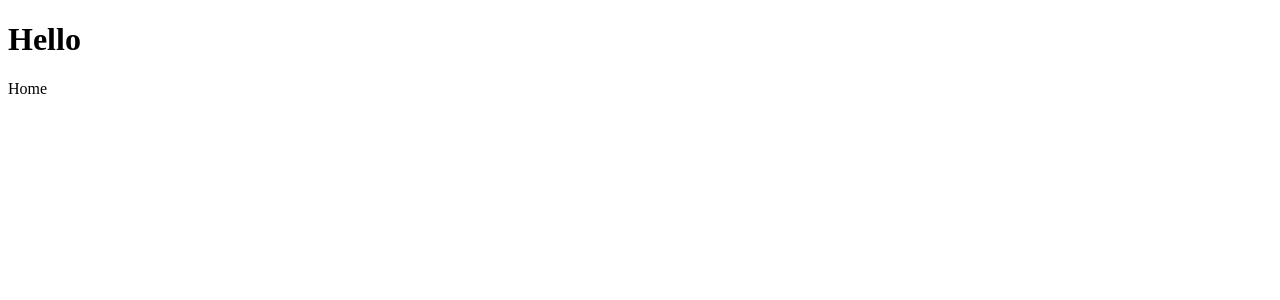
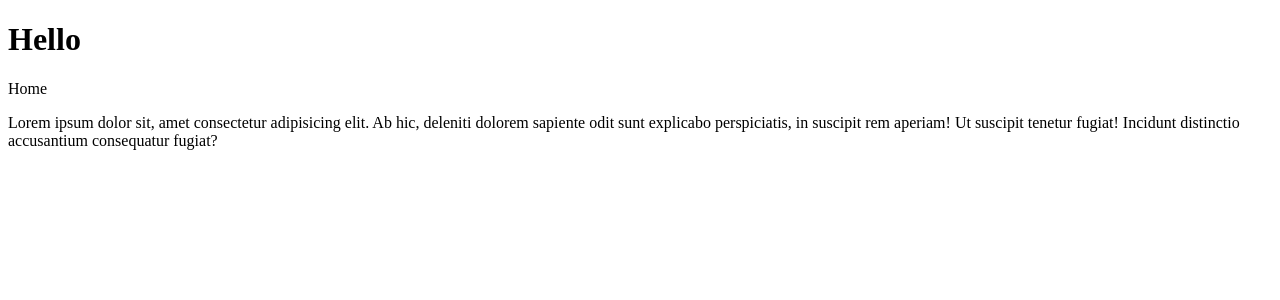
Before and after one commit to maksymskvr1324/Shop_kids, a React (Create React App) app: page / in a window 1280 px wide. Shown: the top 300 px of the page. Built offline with nearby package versions, Linux system fonts and the light colour scheme.

Commit message:
added p with text

```diff
--- a/src/components/Home.tsx
+++ b/src/components/Home.tsx
@@ -2,6 +2,11 @@ import React from 'react'
 
 export default function Home() {
   return (
-    <div>Home</div>
+    <>
+        <div>
+            Home
+        </div>
+        <p>Lorem ipsum dolor sit, amet consectetur adipisicing elit. Ab hic, deleniti dolorem sapiente odit sunt explicabo perspiciatis, in suscipit rem aperiam! Ut suscipit tenetur fugiat! Incidunt distinctio accusantium consequatur fugiat?</p>
+    </>
   )
 }
```
